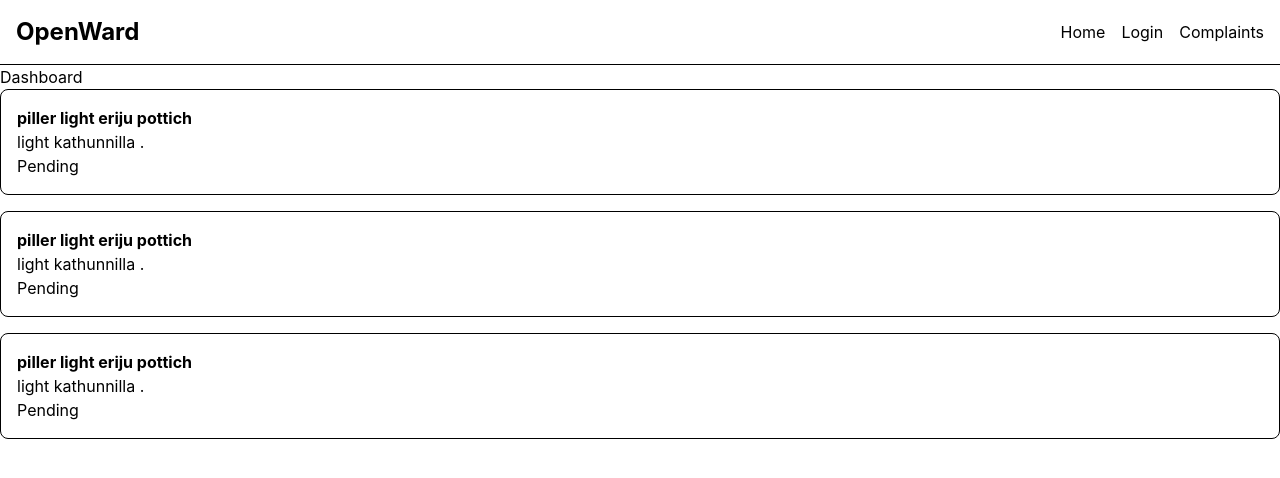
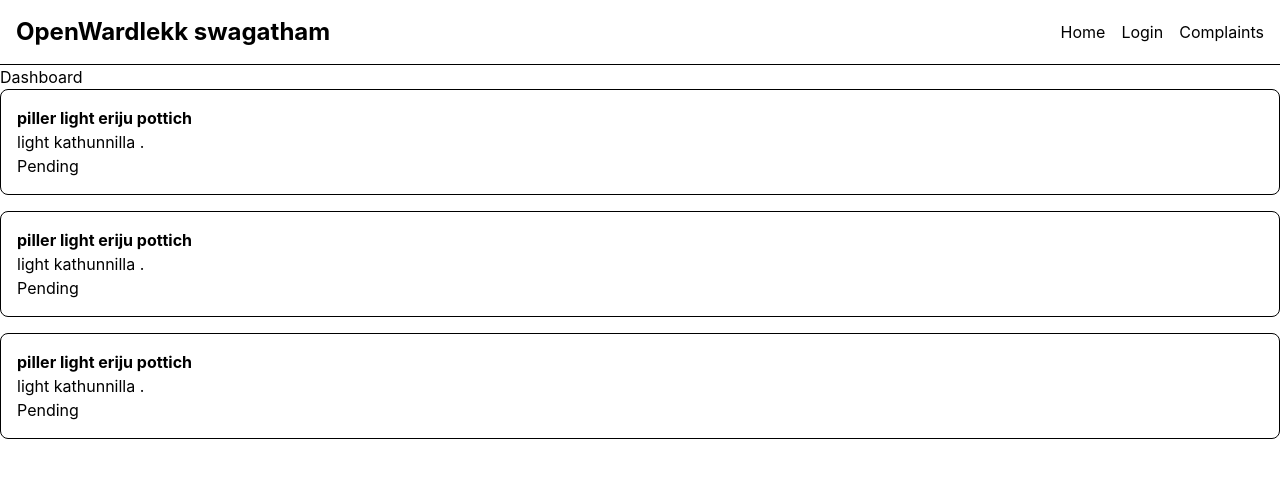
Before and after one commit to RameshRaveendran/openwardtest, a React (Vite) app in the folder client/: page /dashboard in a window 1280 px wide. Shown: the top 478 px of the page. Built offline with nearby package versions, Linux system fonts and the light colour scheme.

Commit message:
small update

```diff
--- a/client/src/components/Navbar.jsx
+++ b/client/src/components/Navbar.jsx
@@ -5,7 +5,7 @@ function Navbar() {
     <nav className="flex justify-between items-center p-4 border-b">
 
       <h1 className="text-2xl font-bold">
-        OpenWard
+        OpenWardlekk swagatham
       </h1>
 
       <div className="flex gap-4">
```
